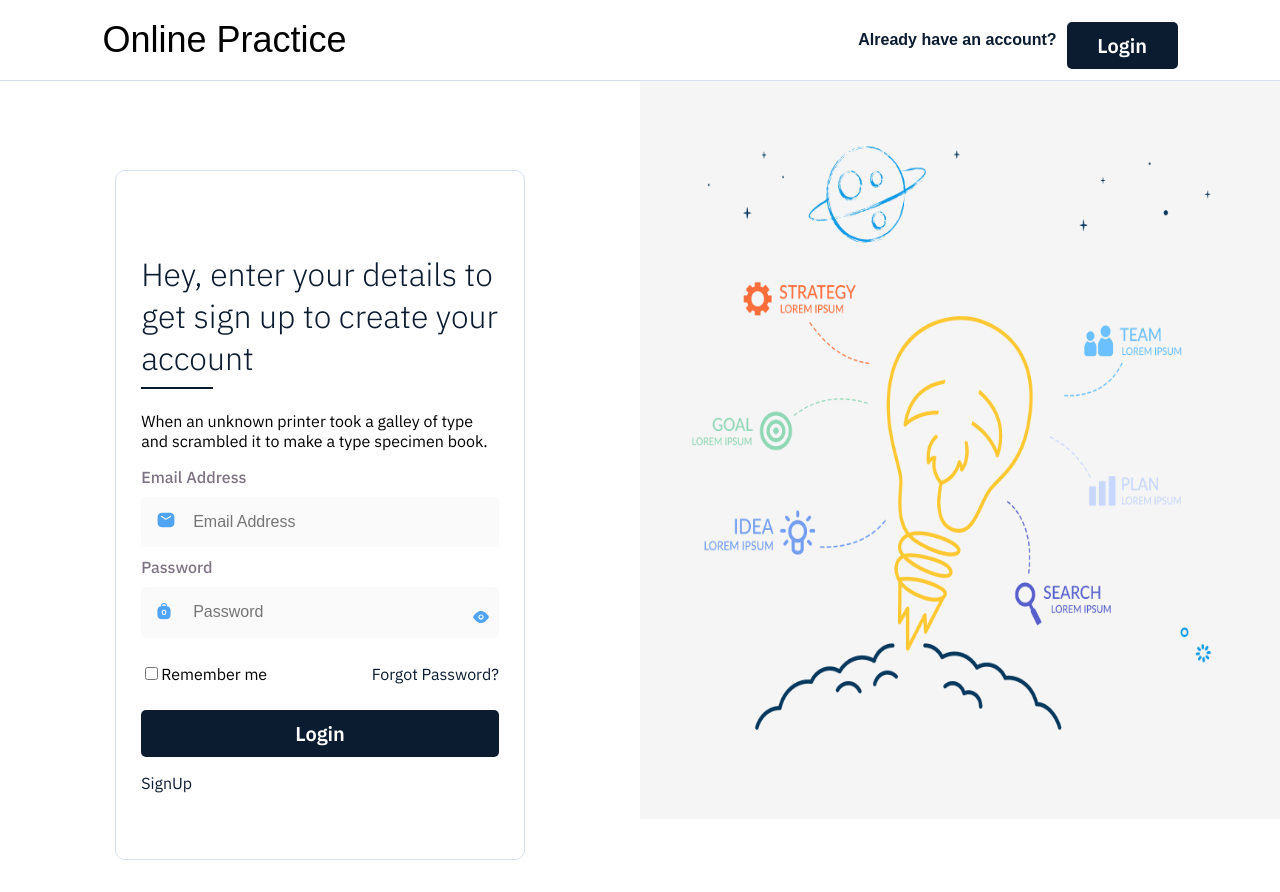
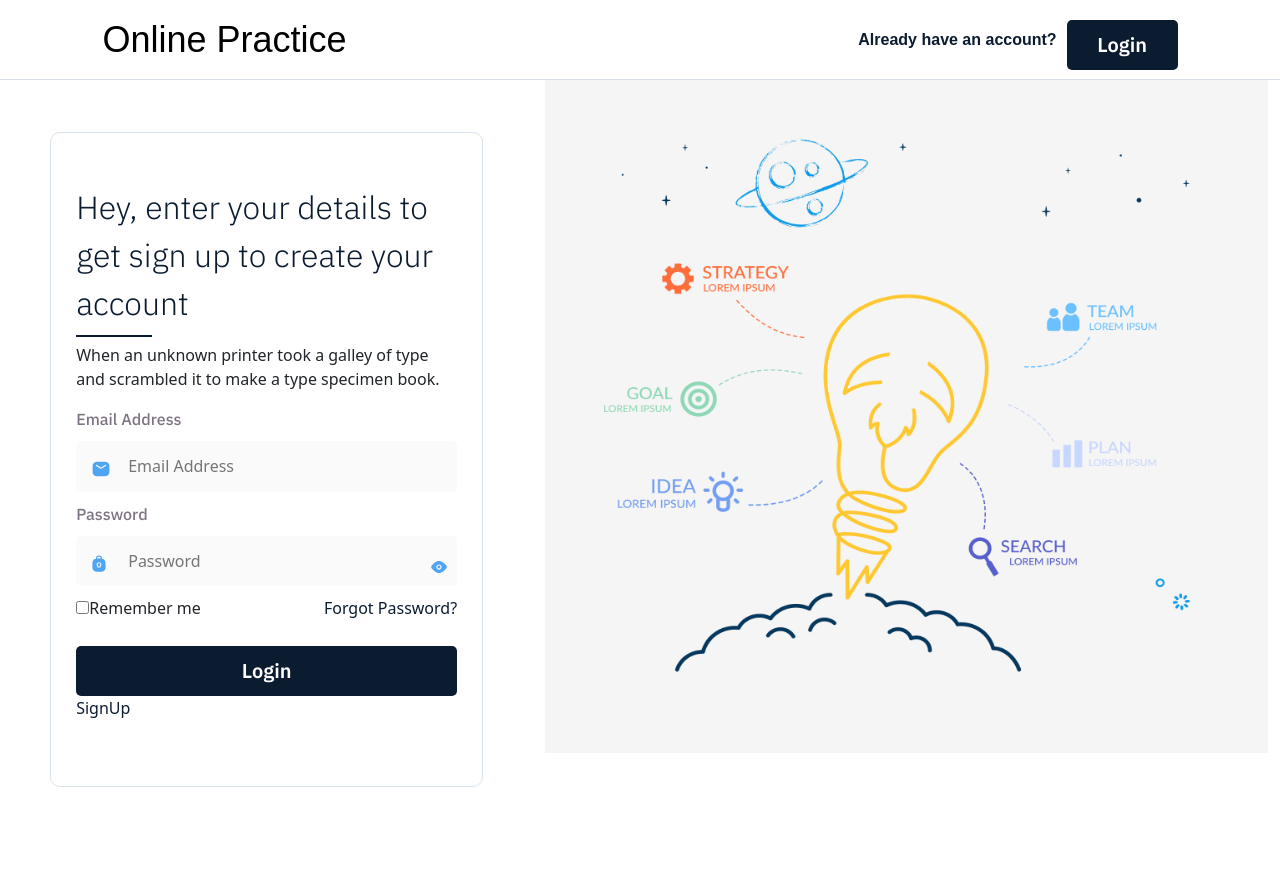
Before and after one commit to Nsingh0007/OPuser, a React (Create React App) app: page /auth/login in a window 1280 px wide. After the commit the page ends 819 px from the top, so only its background shows below. Built offline with nearby package versions, Linux system fonts and the light colour scheme.

Commit message:
push in new brnach

```diff
--- a/package.json
+++ b/package.json
@@ -7,6 +7,7 @@
     "@testing-library/react": "^13.4.0",
     "@testing-library/user-event": "^13.5.0",
     "axios": "^1.3.4",
+    "bootstrap": "^5.2.3",
     "formik": "^2.2.9",
     "mobx": "^6.8.0",
     "mobx-react-lite": "^3.4.0",
--- a/src/Pages/auth/login/index.js
+++ b/src/Pages/auth/login/index.js
@@ -1,36 +1,39 @@
-import React from 'react';
-import { useLocation, useNavigate } from 'react-router-dom';
+import { Formik } from "formik";
+import React from "react";
+import { useLocation, useNavigate } from "react-router-dom";
 import * as Yup from "yup";
-import { EyeIcon, MailIcon, PasswordIcon } from '../../../assets/icon/inputIcon';
-import { emailregex, passwordRegex } from '../../../assets/regex';
-import CustomButton from '../../../customComponents/button/customButton';
-import CustomInput from '../../../customComponents/customTextInput';
-import FormFooter from '../../../customComponents/form-footer/form-footer';
-import UnderLineText from '../../../customComponents/under-line-text/underLineText';
-import { ThemeColors } from '../../../theme/theme';
-import CustomCard from '../../../customComponents/card/CustomCard';
-
-import { Formik } from "formik";
+import {
+  EyeIcon,
+  MailIcon,
+  PasswordIcon
+} from "../../../assets/icon/inputIcon";
+import { emailregex, passwordRegex } from "../../../assets/regex";
+import CustomButton from "../../../customComponents/button/customButton";
+import CustomCard from "../../../customComponents/card/CustomCard";
+import CustomInput from "../../../customComponents/customTextInput";
+import UnderLineText from "../../../customComponents/under-line-text/underLineText";
+import { ThemeColors } from "../../../theme/theme";
+import img from '../../../assets/images/layoutImg.png';
 const LoginPage = ({ auth, setAuth, setHeight, height }) => {
   const { innerWidth: width } = window;
   const navigate = useNavigate();
-  const pathname = useLocation()
-  const from = pathname.pathname ? pathname.pathname : "/"
+  const pathname = useLocation();
+  const from = pathname.pathname ? pathname.pathname : "/";
   console.log(from);
   const signUp = () => {
-    console.log("innerwidth", width)
-    width <= 480 && setHeight(true)
-    navigate("sign-up")
-  }
+    console.log("innerwidth", width);
+    width <= 480 && setHeight(true);
+    navigate("sign-up");
+  };
   const forgotPass = () => {
-    navigate('forgot-password')
-  }
+    navigate("forgot-password");
+  };
   const SignUp = () => {
-    navigate('sign-up')
-  }
+    navigate("sign-up");
+  };
   return (
-    <section>
-
+      <div className="row m-0">
+        <div className="col-lg-5 col-md-4">
           <CustomCard>
             <Formik
               initialValues={{ email: "", password: "" }}
@@ -39,42 +42,95 @@ const LoginPage = ({ auth, setAuth, setHeight, height }) => {
                 alert(JSON.stringify(values, null, 2));
               }}
               validationSchema={Yup.object().shape({
-            email: Yup.string().email().required("Email is Required").matches(emailregex, "Email is not valid"),
-            password: Yup.string().required("Password is required").matches(passwordRegex, "Password is not valid"),
+                email: Yup.string()
+                  .email()
+                  .required("Email is Required")
+                  .matches(emailregex, "Email is not valid"),
+                password: Yup.string()
+                  .required("Password is required")
+                  .matches(passwordRegex, "Password is not valid"),
               })}
             >
               {(props) => {
-            const {
-              touched,
-              errors,
-              handleChange,
-              handleSubmit,
-            } = props;
+                const { touched, errors, handleChange, handleSubmit } = props;
                 return (
-              <form onSubmit={handleSubmit} style={{ border: "1px solid #D9E3EE ", padding: "50px 25px", borderRadius: "10px" }}>
-
-                <UnderLineText text='Hey, enter your details to get sign up to create your account' subText='When an unknown printer took a galley of type and scrambled it to make a type specimen book.' />
-                <CustomInput name="email" id="email" onChange={handleChange} placeholder="Email Address" type="email" label="Email Address" lefticon={<MailIcon />} righticon={""} />
-                {errors.email && touched.email && (<div className="input-feedback">{errors.email}</div>)}
-                <CustomInput name="password" id="passowrd" onChange={handleChange} placeholder="Password" label="Password" lefticon={<PasswordIcon />} righticon={<EyeIcon />} />
-                {errors.password && touched.password && (<div className="input-feedback">{errors.password}</div>)}
-                <div style={{ display: 'flex', flexDirection: 'row', justifyContent: 'space-between', }}>
-                  <p><input type="checkbox" value="RememberMe" />Remember me</p>
-                  <p style={{ color: ThemeColors.primary }} className="pointer" onClick={forgotPass} >Forgot Password?</p>
+                  <form
+                    onSubmit={handleSubmit}
+                    style={{
+                      border: "1px solid #D9E3EE ",
+                      padding: "50px 25px",
+                      borderRadius: "10px",
+                    }}
+                  >
+                    <UnderLineText
+                      text="Hey, enter your details to get sign up to create your account"
+                      subText="When an unknown printer took a galley of type and scrambled it to make a type specimen book."
+                    />
+                    <CustomInput
+                      name="email"
+                      id="email"
+                      onChange={handleChange}
+                      placeholder="Email Address"
+                      type="email"
+                      label="Email Address"
+                      lefticon={<MailIcon />}
+                      righticon={""}
+                    />
+                    {errors.email && touched.email && (
+                      <div className="input-feedback">{errors.email}</div>
+                    )}
+                    <CustomInput
+                      name="password"
+                      id="passowrd"
+                      onChange={handleChange}
+                      placeholder="Password"
+                      label="Password"
+                      lefticon={<PasswordIcon />}
+                      righticon={<EyeIcon />}
+                    />
+                    {errors.password && touched.password && (
+                      <div className="input-feedback">{errors.password}</div>
+                    )}
+                    <div
+                      style={{
+                        display: "flex",
+                        flexDirection: "row",
+                        justifyContent: "space-between",
+                      }}
+                    >
+                      <p>
+                        <input type="checkbox" value="RememberMe" />
+                        Remember me
+                      </p>
+                      <p
+                        style={{ color: ThemeColors.primary }}
+                        className="pointer"
+                        onClick={forgotPass}
+                      >
+                        Forgot Password?
+                      </p>
                     </div>
                     <CustomButton title="Login" type="submit" />
 
-                <p style={{ color: ThemeColors.primary }} className="pointer" onClick={SignUp} >  SignUp</p>
-                {/* <FormFooter leftText='Need An Account?' rightClick={signUp} rightText='Signup' />s */}
+                    <p
+                      style={{ color: ThemeColors.primary }}
+                      className="pointer"
+                      onClick={SignUp}
+                    >
+                      {" "}
+                      SignUp
+                    </p>
                   </form>
                 );
               }}
             </Formik>
           </CustomCard>
+        </div>
+        <div className="col-lg-7 col-md-6">
+          <img src={img} alt="" className="right-flex" />
+        </div>
+      </div>
+  );
+};
 
-
-    </section>
-  )
-}
-
-export default LoginPage
+export default LoginPage;
--- a/src/Pages/auth/uploadPhoto/index.js
+++ b/src/Pages/auth/uploadPhoto/index.js
@@ -1,11 +1,7 @@
 import React from 'react'
-
 import { Upload } from './upload'
-
 export default function UploadPage() {
-
     return (
         <Upload />
-
     )
 }
--- a/src/common/baseLayout.js
+++ b/src/common/baseLayout.js
@@ -1,7 +1,6 @@
 import React, { useState } from 'react';
 import { Outlet, Route, Routes } from 'react-router-dom';
 
-import img from '../assets/images/layoutImg.png';
 import Header from '../navigations/header';
 import LoginPage from '../Pages/auth/login';
 import ForgotPasswordPage from '../Pages/auth/password/forgot';
@@ -9,7 +8,6 @@ import OtpPage from '../Pages/auth/password/otp';
 import ResetPage from '../Pages/auth/password/reset';
 import SignUpPage from '../Pages/auth/signup';
 import UploadPage from '../Pages/auth/uploadPhoto';
-import { ThemeColors } from '../theme/theme';
 import "./baseLayout.css";
 
 export function BaseLayout({ height }) {
@@ -17,15 +15,7 @@ export function BaseLayout({ height }) {
   return (
     <div className='height1 outerDivLogin'>
       <Header />
-      <div className='outerflex'>
-        <div className='left-flex ' >
-
-          <div className="container-flex"><Outlet /></div>
-        </div>
-
-        <img src={img} alt="" className='right-flex' />
-      </div>
-
+      <Outlet />
     </div>
   )
 }
--- a/src/customComponents/customTextInput/indexCss.js
+++ b/src/customComponents/customTextInput/indexCss.js
@@ -20,7 +20,7 @@ export const StyledInput = styled.div`
 `;
 export const InputLabel = styled.label`
   color: ${ThemeColors.other};
-  margin-bottom: 4rem;
+  // margin-bottom: 4rem;
   font-family:medium;
 `;
 
--- a/src/index.js
+++ b/src/index.js
@@ -4,6 +4,7 @@ import './index.css';
 import App from './App';
 import reportWebVitals from './reportWebVitals';
 import { BrowserRouter, Route, Routes } from 'react-router-dom';
+import 'bootstrap/dist/css/bootstrap.min.css';
 
 const root = ReactDOM.createRoot(document.getElementById('root'));
 root.render(
```
Also changed, not shown: src/App.css (+0 -11 lines), 1 other file (tests, documents, lock files or other folders). Lines whose indentation alone changed are shown as unchanged.
